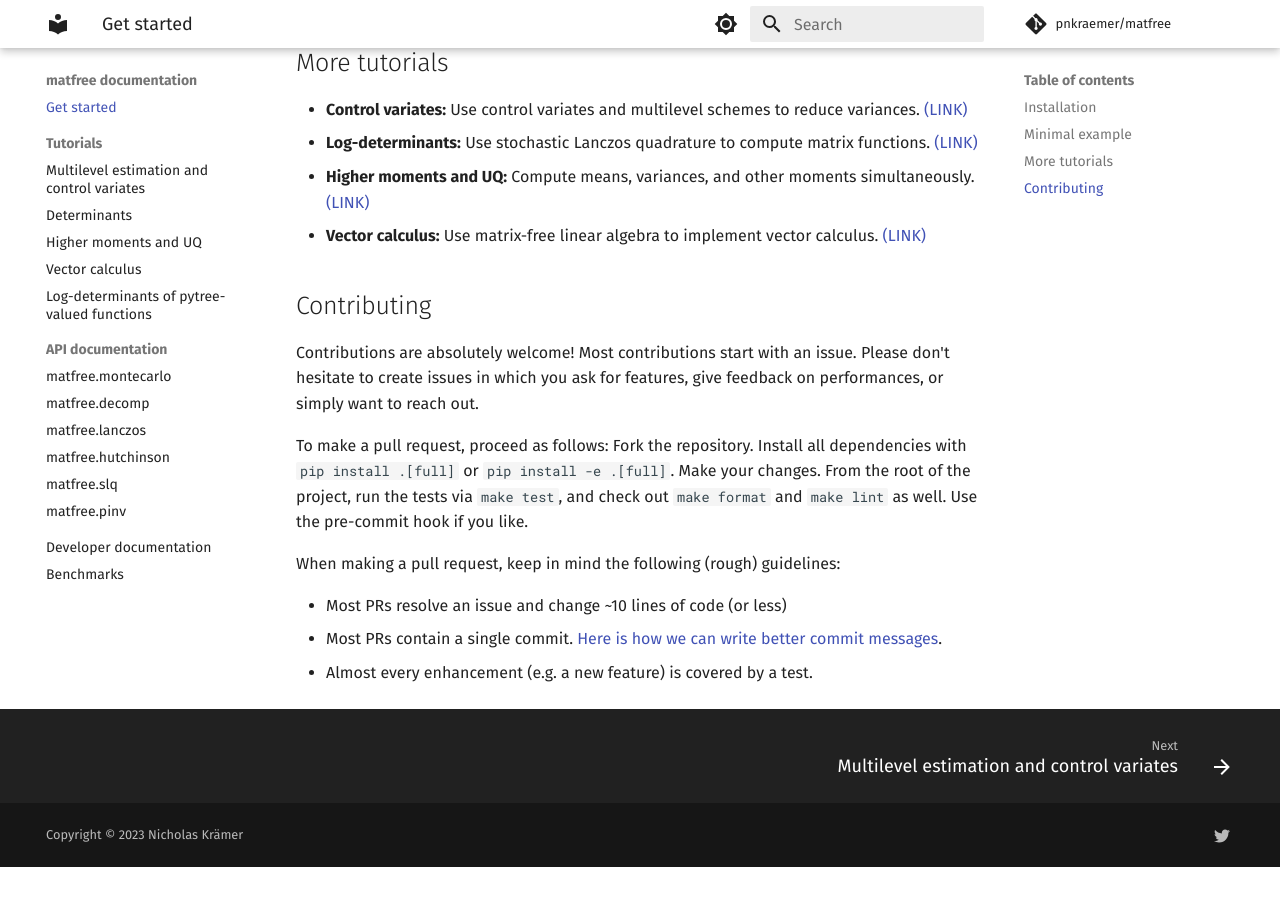
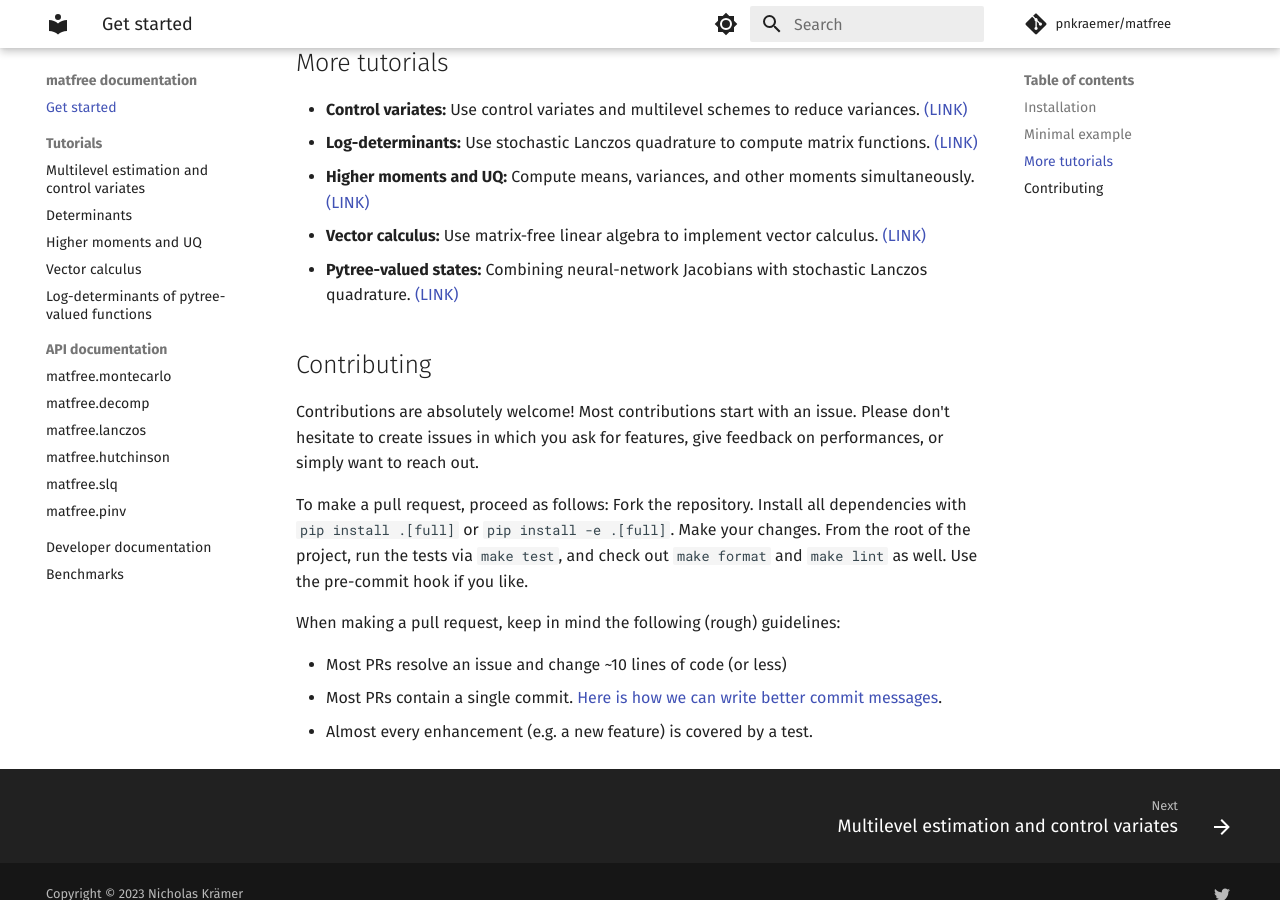
Before and after one commit to pnkraemer/matfree, an MkDocs documentation site: the page built from docs/index.md, in a window 1280 px wide and 900 px high, scrolled down 1321 px. Built offline with MkDocs 1.6.1 and Material for MkDocs 9.7.7, drawn with Linux system fonts in a browser that asks for light colours; comment, search, counter and statistics services are not loaded; before the commit the page ends 2188 px from its top, so only the background shows below that.

Commit message:
Link the new tutorial in the readme (#153)
* Link the new tutorial in the readme

* Used an actual link now

```diff
--- a/docs/index.md
+++ b/docs/index.md
@@ -69,6 +69,7 @@
 - **Log-determinants:**  Use stochastic Lanczos quadrature to compute matrix functions. [(LINK)](https://pnkraemer.github.io/matfree/log_determinants/)
 - **Higher moments and UQ:** Compute means, variances, and other moments simultaneously. [(LINK)](https://pnkraemer.github.io/matfree/higher_moments/)
 - **Vector calculus:** Use matrix-free linear algebra to implement vector calculus. [(LINK)](https://pnkraemer.github.io/matfree/vector_calculus/)
+- **Pytree-valued states:** Combining neural-network Jacobians with stochastic Lanczos quadrature. [(LINK)](https://pnkraemer.github.io/matfree/pytree_logdeterminants/)
 
 
 
```
Also changed, not shown: README.md (+1 -0 lines).
